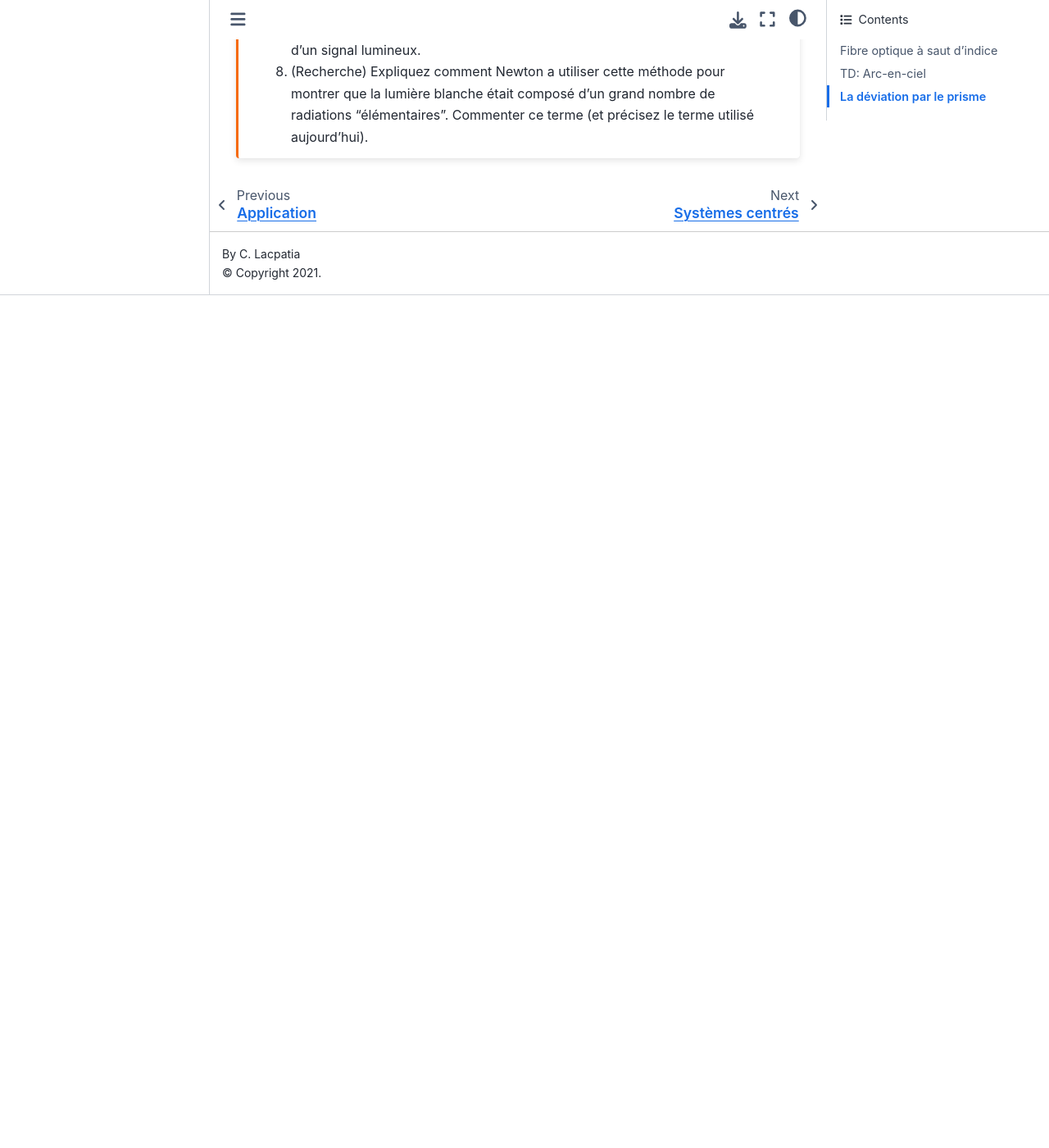
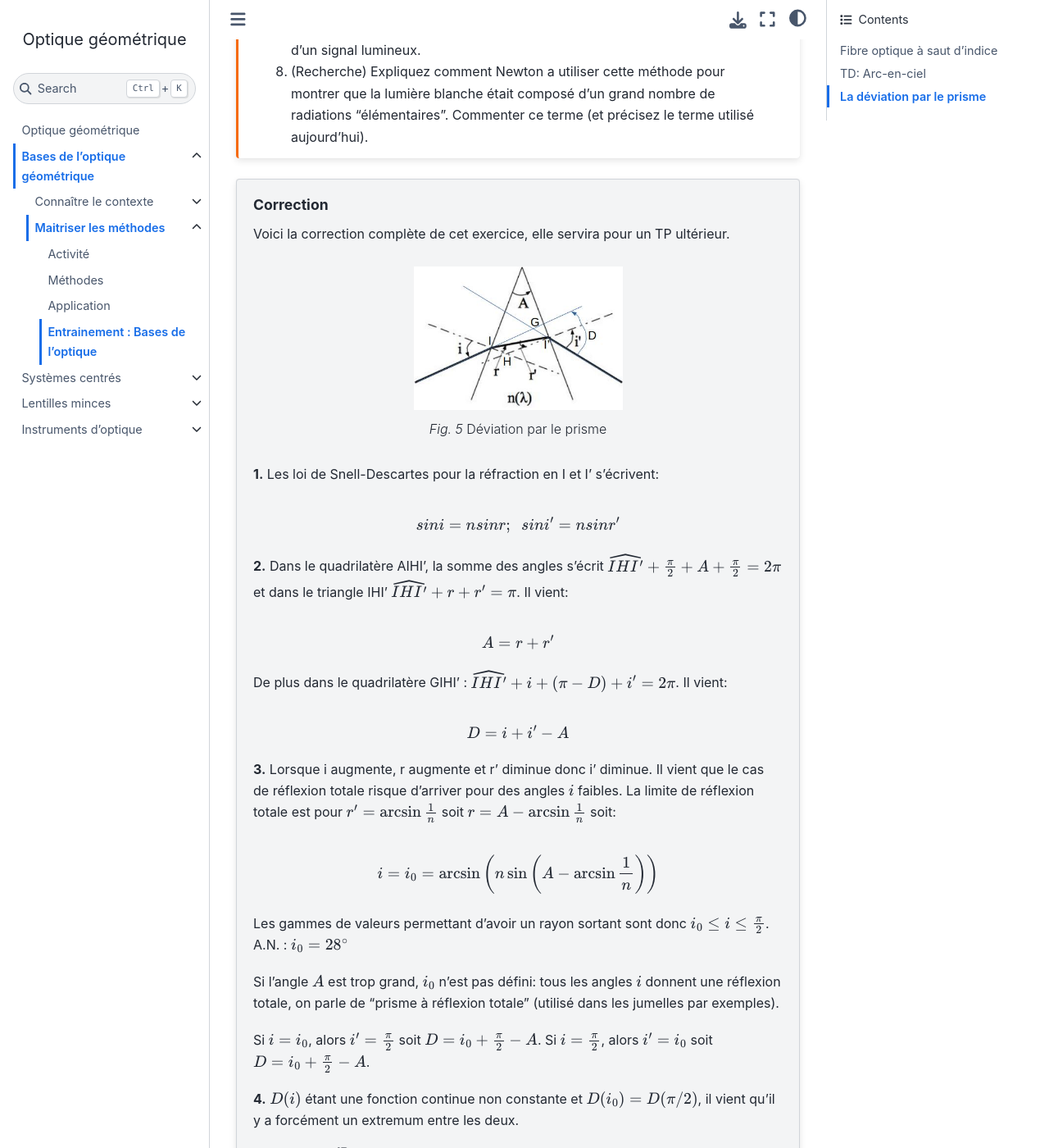
Before and after one commit to pcsi3physiquestan/optique_sources, a Jupyter Book: the page built from notebook/opt_bases_td.md, in a window 1280 px wide and 1400 px high, scrolled down 5424 px. Shown: the whole window at 82% size. Built offline with Jupyter Book 1.0.4 settings and Sphinx 7.4.7 and the Sphinx Book theme 1.1.4, drawn with Linux system fonts in a browser that asks for light colours; before the commit the page ends 5784 px from its top, so only the background shows below that; some of the changed text lies outside the part shown.

Commit message:
Mise à jour des sources

`````diff
--- a/notebook/opt_bases_td.md
+++ b/notebook/opt_bases_td.md
@@ -133,3 +133,89 @@ Déviation par le prisme
 7. En général, le prisme choisi est très dispersif c'est-à-dire que l'indice de réfraction n dépend fortement (tout est relatif) de la longueur d'onde du faisceau incident $\lambda$. Expliquer pourquoi un tel dispositif permet la réaliser d'un spectroscope, c'est-à-dire un appareil permettant de déterminer le spectre d'un signal lumineux.
 8. (Recherche) Expliquez comment Newton a utiliser cette méthode pour montrer que la lumière blanche était composé d'un grand nombre de radiations "élémentaires". Commenter ce terme (et précisez le terme utilisé aujourd'hui).
 ````
+
+````{topic} Correction
+Voici la correction complète de cet exercice, elle servira pour un TP ultérieur.
+
+```{figure} ./images/optique_prisme_deviation_corr.jpg
+:name: prisme
+:align: center
+:width: 60%
+Déviation par le prisme
+```
+__1.__ Les loi de Snell-Descartes pour la réfraction en I et I' s'écrivent:
+
+$$
+sin i = n sin r;\ \ sin i' = n sin r'
+$$
+
+__2.__ Dans le quadrilatère AIHI', la somme des angles s'écrit $\widehat{IHI'} + \frac{\pi}{2} + A + \frac{\pi}{2} = 2 \pi$ et dans le triangle IHI' $\widehat{IHI'} + r + r' = \pi$. Il vient:
+
+$$
+A = r + r'
+$$
+
+De plus dans le quadrilatère GIHI' : $\widehat{IHI'} + i + (\pi - D) + i' = 2 \pi$. Il vient:
+
+$$
+D = i + i' - A
+$$
+
+__3.__ Lorsque i augmente, r augmente et r' diminue donc i' diminue. Il vient que le cas de réflexion totale risque d'arriver pour des angles $i$ faibles. La limite de réflexion totale est pour $r' = \arcsin \frac{1}{n}$ soit $r = A - \arcsin \frac{1}{n}$ soit:
+
+$$
+i = i_0 = \arcsin \left(n \sin \left ( A - \arcsin \frac{1}{n}\right)\right)
+$$
+
+Les gammes de valeurs permettant d'avoir un rayon sortant sont donc $i_0 \leq i \leq \frac{\pi}{2}$. A.N. : $i_0 = 28 ^{\circ}$
+
+Si l'angle $A$ est trop grand, $i_0$ n'est pas défini: tous les angles $i$ donnent une réflexion totale, on parle de "prisme à réflexion totale" (utilisé dans les jumelles par exemples).
+
+Si $i=i_0$, alors $i'=\frac{\pi}{2}$ soit $D = i_0 + \frac{\pi}{2} - A$.
+Si $i=\frac{\pi}{2}$, alors $i'=i_0$ soit $D = i_0 + \frac{\pi}{2} - A$.
+
+__4.__ $D(i)$ étant une fonction continue non constante et $D(i_0) = D(\pi/2)$, il vient qu'il y a forcément un extremum entre les deux.
+
+__5.__ On calcul $\frac{\rm{dD}}{\rm{di}}$:
+
+$$
+\frac{\rm{dD}}{\rm{di}} = \frac{\rm{di}}{\rm{di}} + \frac{\rm{di'}}{\rm{di}} - \frac{\rm{dA}}{\rm{di}} = 1 - \frac{\rm{di'}}{\rm{dr'}}\frac{\rm{dr'}}{\rm{dr}}\frac{\rm{dr}}{\rm{di}}
+$$
+
+Or, des différentes relations précédentes, il vient:
+
+\begin{align*}
+  n \cos r' &= \cos i' \frac{\rm{di'}}{\rm{dr'}}\\
+  n \cos r \frac{\rm{dr}}{\rm{di}} &= \cos i \\
+  0 &= 1 + \frac{\rm{dr'}}{\rm{dr}}
+\end{align*}
+
+donc:
+
+$$
+\frac{\rm{dD}}{\rm{di}} = 1 - \frac{\cos r' \cos i}{\cos r \cos i'}
+$$
+
+Au cas extrême $(i=i_0, i'=\pi/2)$, $D = -\infty$.
+Au cas extrême $(i'=i_0, i=\pi/2)$, $D = 1$.
+
+Donc, la dérivée s'annule forcément, il y aura au moins un extremum et au moins un minimum (passage d'une valeur négative à une valeur positive).
+
+__6.__ Sous l'hypothèse d'unicité, il vient que $i=i'$ au minimum de déviation $D_m$ (sinon si $i=i_1 \new i' = i_2$ pour $D = D_m$, alors $D=D_m$ pour $i=i_2; i' = i_1$ par retour inverse et relation trouvée précédemment, il n'y aurait pas unicité). Il vient (on pose $i = i_m$ et $r = r_m$ au minimum de déviation):
+
+\begin{align*}
+  i_m &= \frac{A+D}{2}\\
+  r_m &= \frac{A}{2}
+\end{align*}
+
+soit avec Snell-Descartes:
+
+$$
+\sin \frac{A+D}{2} = n  \sin \frac{A}{2}
+$$
+
+__7.__ L'indice de réfraction dépendant de la longueur d'onde, ces dernières seront séparées par le prisme. L'indice de réfraction étant propre au prisme comme l'angle A, il vient qu'en utlisant une lampe dont les longueurs d'onde sont connues, on peut associer à différentes longueurs d'onde un angle de déviation minimal $D_{m,i}(\lambda_i)$ puis par interpolation la fonction $D_m(\lambda)$. On peut ensuite utiliser cette courbe d'étalonnage pour, en mesurant un angle de déviation $D_m$, remonter à une longueur d'onde inconnue.
+
+__8.__"élémentaires" = "monochromatique". Il a placé un deuxième prisme après le premier en ayant isolé une couleur: celle-ci ne se séparait pas à nouveau en plusieurs couleurs contrairement à la lumière différenciant ainsi une lumière polychromatique d'une lumière monochromatique.
+
+````
`````
Also changed, not shown: notebook/images/optique_prisme_deviation_corr.jpg (added).
